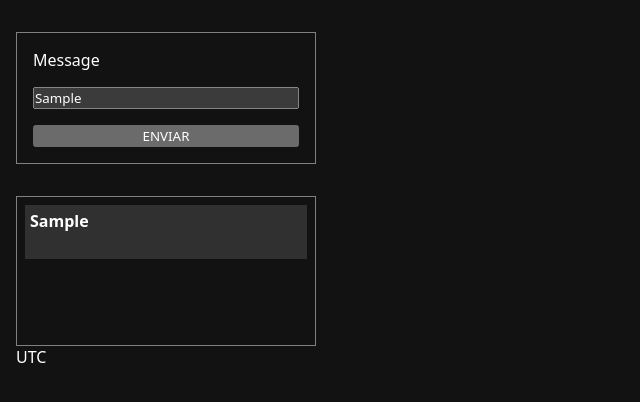
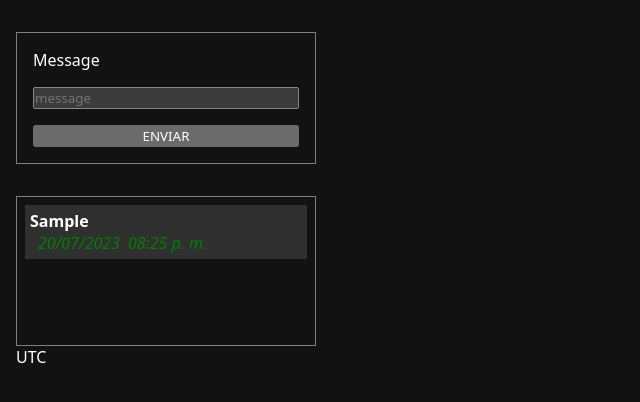
Before and after one commit to DaveLkLk/NetChat-io, a website: page src/pages/home.html in a window 1280 px wide. Both pictures are taken after typing "Sample" into the empty fields and a click on the button "ENVIAR". Shown: the whole page, without its empty margins (0-640 px from the left). Drawn offline with Linux system fonts and the light colour scheme.

Commit message:
terminado-> codigo de fecha servidor-cliente

```diff
--- a/src/pages/home.html
+++ b/src/pages/home.html
@@ -84,35 +84,38 @@
             const divMessage = document.createElement('div')
             const spanFecha = document.createElement('span')
             const spanHora = document.createElement('span')
-            // spanHora.textContent = sendTime
-            // spanFecha.textContent = fechaActual
             p.textContent = message.value
+            spanFecha.textContent = sendFormatTimeHour(zonaActual).fecha
+            spanHora.textContent = sendFormatTimeHour(zonaActual).hora
+
             divMessage.appendChild(p)
             divMessage.appendChild(spanFecha)
             divMessage.appendChild(spanHora)
             container.appendChild(divMessage)
 
             consola.textContent = zonaActual
-            formatDateTimeZone(zonaActual)
         }
         function formatDateTimeZone(timeZone){
-            const currentDte = new Date()
-            const options = {
+            const currentDate = new Date()
+            const fechaOptions = {
                 year: 'numeric',
                 month: '2-digit',
                 day: '2-digit',
+                timeZone: timeZone,
+            }
+            const timeOptions = {
                 hour: '2-digit',
                 minute: '2-digit',
                 timeZone: timeZone,
             }
-            return now.toLocaleString('es-PE', options)
+            const fecha = currentDate.toLocaleDateString('es-PE', fechaOptions)
+            const hora = currentDate.toLocaleTimeString('es-PE', timeOptions)
+
+            return { fecha, hora }
         }
-        function sendFormatTimeHour(){
-            const userTimeZone = 'America/Mexico_City'
-            const currentDateTime = {
-                fecha: formatDateTimeZone(userTimeZone),
-                hora: formatDateTimeZone(userTimeZone).split(',')[1].trim()
-            }
+        function sendFormatTimeHour(timeZone){
+            const userTimeZone = timeZone
+            const currentDateTime = formatDateTimeZone(userTimeZone)
             return currentDateTime
         }
     </script>
```
